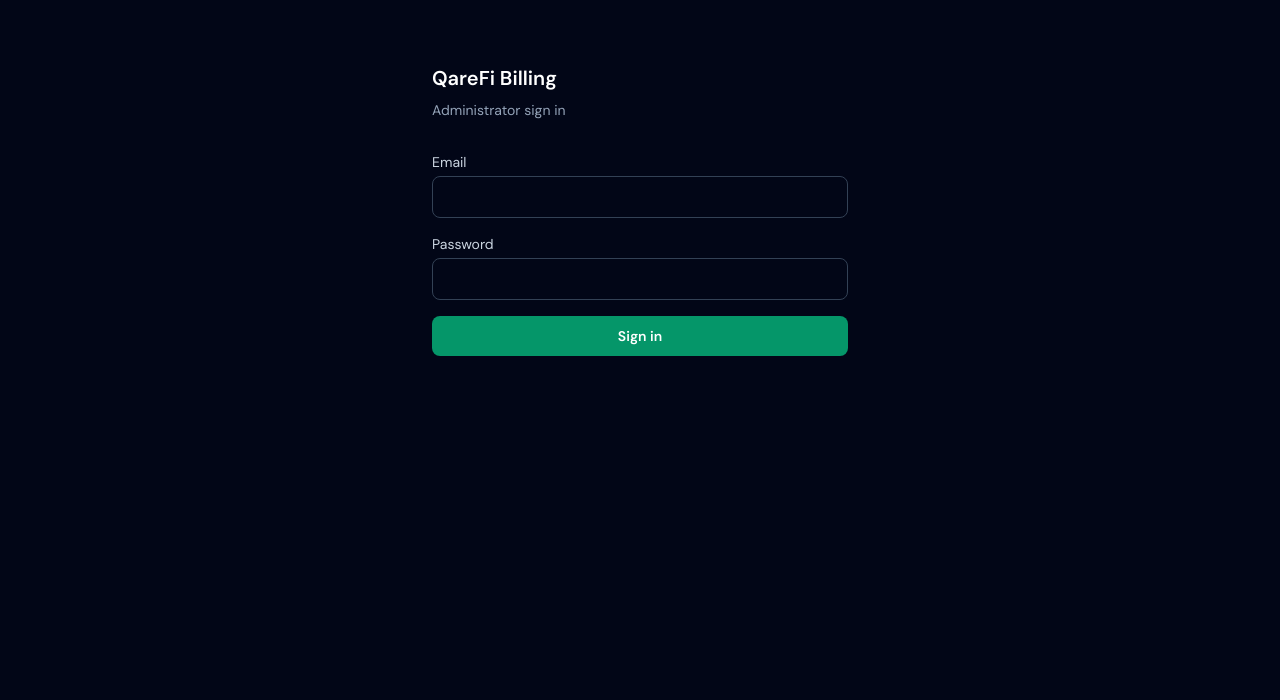
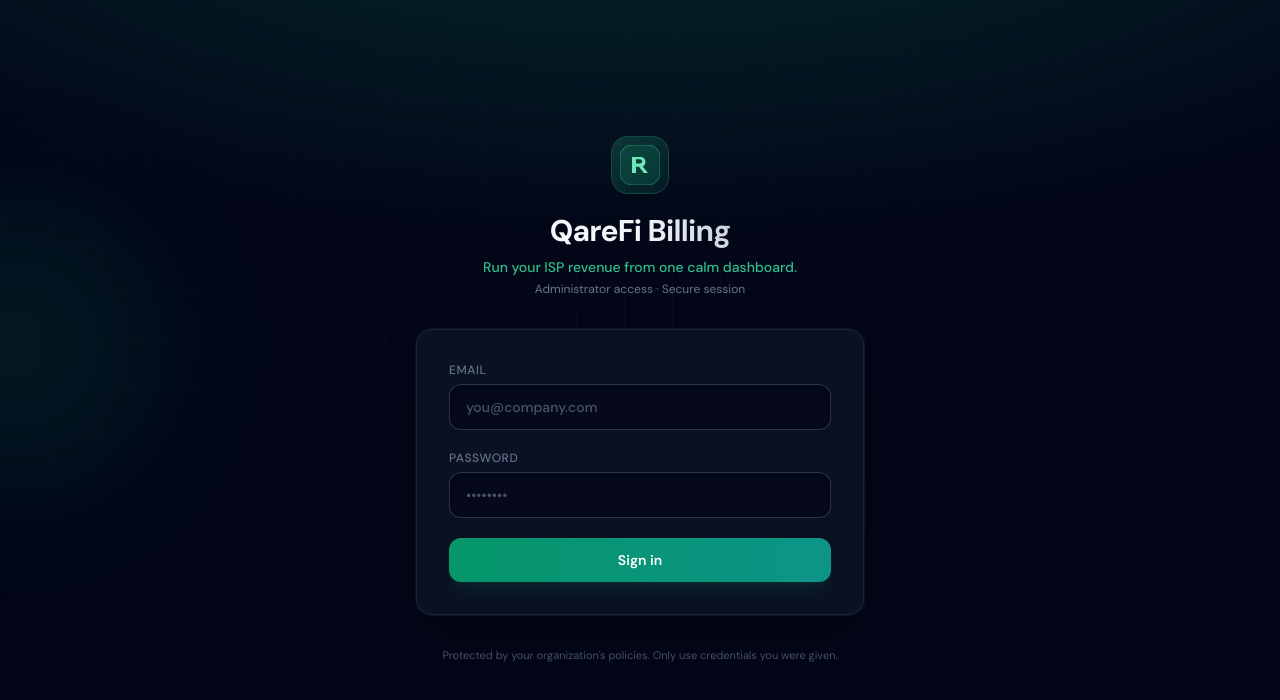
Before and after one commit to Qareda-Technology-Inc/iPayNotify, a React (Vite) app in the folder client/: page / in a window 1280 px wide. Shown: the top 700 px of the page. Built offline with nearby package versions, Linux system fonts and the light colour scheme; no server answers.

Commit message:
login page update

```diff
--- a/client/src/screens/Login.jsx
+++ b/client/src/screens/Login.jsx
@@ -1,6 +1,26 @@
 import { useEffect, useState } from 'react';
 import { setToken, setActingOrganizationId } from '../authStorage.js';
 import { publicFetch } from '../api.js';
+
+function LogoMark({ className = '' }) {
+  return (
+    <svg className={className} viewBox="0 0 40 40" fill="none" xmlns="http://www.w3.org/2000/svg" aria-hidden>
+      <rect width="40" height="40" rx="12" className="fill-emerald-500/15 stroke-emerald-400/40" strokeWidth="1" />
+      <path
+        d="M12 28V12h8.2c3.1 0 5.3 2 5.3 4.9 0 2.1-1.1 3.7-2.9 4.4L28 28h-4.2l-4.8-6.2h-3V28H12zm4-9.6h3.8c1.4 0 2.3-.8 2.3-2.1 0-1.3-.9-2.1-2.3-2.1H16v4.2z"
+        className="fill-emerald-300"
+      />
+    </svg>
+  );
+}
+
+function FieldShell({ children }) {
+  return (
+    <div className="rounded-xl border border-slate-700/80 bg-slate-950/60 shadow-inner shadow-black/20 transition-colors focus-within:border-emerald-500/50 focus-within:ring-2 focus-within:ring-emerald-500/25">
+      {children}
+    </div>
+  );
+}
 
 export function Login({ onDone }) {
   const [email, setEmail] = useState('');
@@ -110,56 +130,108 @@
   }
 
   return (
-    <div className="mx-auto max-w-md px-4 py-16">
-      <h1 className="text-xl font-semibold text-white">QareFi Billing</h1>
-      <p className="mt-2 text-sm text-slate-400">Administrator sign in</p>
+    <div className="relative flex min-h-screen flex-col items-center justify-center overflow-hidden px-4 py-12">
+      {/* ambient */}
+      <div
+        className="pointer-events-none absolute inset-0 bg-[radial-gradient(ellipse_80%_50%_at_50%_-20%,rgba(16,185,129,0.22),transparent)]"
+        aria-hidden
+      />
+      <div
+        className="pointer-events-none absolute -left-32 top-1/4 h-72 w-72 rounded-full bg-emerald-500/10 blur-3xl"
+        aria-hidden
+      />
+      <div
+        className="pointer-events-none absolute -right-24 bottom-0 h-80 w-80 rounded-full bg-teal-500/8 blur-3xl"
+        aria-hidden
+      />
+      <div
+        className="pointer-events-none absolute inset-0 bg-[linear-gradient(to_right,rgba(148,163,184,0.04)_1px,transparent_1px),linear-gradient(to_bottom,rgba(148,163,184,0.04)_1px,transparent_1px)] bg-[size:48px_48px] [mask-image:radial-gradient(ellipse_70%_60%_at_50%_40%,black,transparent)]"
+        aria-hidden
+      />
+
+      <div className="relative z-10 w-full max-w-md">
+        <div className="mb-8 text-center">
+          <div className="mx-auto flex h-14 w-14 items-center justify-center rounded-2xl bg-gradient-to-br from-emerald-400/20 to-teal-600/10 ring-1 ring-emerald-400/30">
+            <LogoMark className="h-10 w-10" />
+          </div>
+          <h1 className="mt-5 bg-gradient-to-r from-white via-slate-100 to-slate-400 bg-clip-text text-2xl font-bold tracking-tight text-transparent sm:text-3xl">
+            QareFi Billing
+          </h1>
+          <p className="mt-2 text-sm font-medium text-emerald-400/90">Run your ISP revenue from one calm dashboard.</p>
+          <p className="mt-1 text-xs text-slate-500">Administrator access · Secure session</p>
+        </div>
+
+        <div className="rounded-2xl border border-slate-800/90 bg-slate-900/70 p-6 shadow-2xl shadow-black/40 ring-1 ring-white/5 backdrop-blur-md sm:p-8">
+          {step === 'verify' && (
+            <div className="mb-6 flex items-center justify-center gap-2">
+              <span className="h-1.5 w-8 rounded-full bg-slate-700" />
+              <span className="h-1.5 w-8 rounded-full bg-gradient-to-r from-emerald-500 to-teal-500" />
+            </div>
+          )}
+
           {loginVerifyEnabled && step === 'password' && (
-        <p className="mt-2 text-xs text-slate-500">
-          Organisation administrators may need a one-time code by email or SMS after password. Super administrators
-          sign in with password only.
+            <p className="mb-6 rounded-lg border border-slate-700/60 bg-slate-950/50 px-3 py-2.5 text-xs leading-relaxed text-slate-400">
+              <span className="font-medium text-slate-300">Tip:</span> Org admins may get a one-time code by email
+              or SMS after password. Super admins sign in with password only.
             </p>
           )}
 
           {step === 'password' ? (
-        <form onSubmit={onSubmitPassword} className="mt-8 space-y-4">
-          <label className="block text-sm">
-            <span className="text-slate-300">Email</span>
+            <form onSubmit={onSubmitPassword} className="space-y-5">
+              <label className="block text-sm font-medium text-slate-200">
+                <span className="mb-1.5 block text-xs uppercase tracking-wider text-slate-500">Email</span>
+                <FieldShell>
                   <input
                     type="email"
                     required
                     value={email}
                     onChange={(e) => setEmail(e.target.value)}
-              className="mt-1 w-full rounded-lg border border-slate-700 bg-slate-950 px-3 py-2.5 text-slate-100 outline-none ring-emerald-500/40 focus:ring-2"
+                    autoComplete="email"
+                    placeholder="you@company.com"
+                    className="w-full rounded-xl border-0 bg-transparent px-4 py-3 text-slate-100 placeholder:text-slate-600 focus:outline-none focus:ring-0"
                   />
+                </FieldShell>
               </label>
-          <label className="block text-sm">
-            <span className="text-slate-300">Password</span>
+              <label className="block text-sm font-medium text-slate-200">
+                <span className="mb-1.5 block text-xs uppercase tracking-wider text-slate-500">Password</span>
+                <FieldShell>
                   <input
                     type="password"
                     required
                     value={password}
                     onChange={(e) => setPassword(e.target.value)}
-              className="mt-1 w-full rounded-lg border border-slate-700 bg-slate-950 px-3 py-2.5 outline-none ring-emerald-500/40 focus:ring-2"
+                    autoComplete="current-password"
+                    placeholder="••••••••"
+                    className="w-full rounded-xl border-0 bg-transparent px-4 py-3 text-slate-100 placeholder:text-slate-600 focus:outline-none focus:ring-0"
                   />
+                </FieldShell>
               </label>
               {error && (
-            <p className="rounded-lg border border-red-500/40 bg-red-500/10 px-3 py-2 text-sm text-red-200">
+                <p
+                  role="alert"
+                  className="rounded-xl border border-red-500/35 bg-red-500/10 px-4 py-3 text-sm text-red-100"
+                >
                   {error}
                 </p>
               )}
               <button
                 type="submit"
                 disabled={loading}
-            className="w-full rounded-lg bg-emerald-600 py-2.5 text-sm font-semibold text-white hover:bg-emerald-500 disabled:opacity-50"
+                className="group relative w-full overflow-hidden rounded-xl bg-gradient-to-r from-emerald-600 to-teal-600 py-3 text-sm font-semibold text-white shadow-lg shadow-emerald-900/30 transition hover:from-emerald-500 hover:to-teal-500 hover:shadow-emerald-800/40 disabled:cursor-not-allowed disabled:opacity-55"
               >
-            {loading ? 'Signing in…' : 'Sign in'}
+                <span className="relative z-10">{loading ? 'Signing in…' : 'Sign in'}</span>
+                <span
+                  className="absolute inset-0 -translate-x-full bg-white/10 transition group-hover:translate-x-0 group-hover:duration-500"
+                  aria-hidden
+                />
               </button>
             </form>
           ) : (
-        <form onSubmit={onSubmitVerify} className="mt-8 space-y-4">
-          <p className="text-sm text-slate-300">{verifyHint()}</p>
-          <label className="block text-sm">
-            <span className="text-slate-300">Verification code</span>
+            <form onSubmit={onSubmitVerify} className="space-y-5">
+              <p className="text-center text-sm leading-relaxed text-slate-300">{verifyHint()}</p>
+              <label className="block text-sm font-medium text-slate-200">
+                <span className="mb-1.5 block text-xs uppercase tracking-wider text-slate-500">6-digit code</span>
+                <FieldShell>
                   <input
                     type="text"
                     inputMode="numeric"
@@ -169,18 +241,23 @@
                     required
                     value={code}
                     onChange={(e) => setCode(e.target.value.replace(/\D/g, '').slice(0, 6))}
-              className="mt-1 w-full rounded-lg border border-slate-700 bg-slate-950 px-3 py-2.5 font-mono tracking-widest text-slate-100 outline-none ring-emerald-500/40 focus:ring-2"
+                    placeholder="000000"
+                    className="w-full rounded-xl border-0 bg-transparent px-4 py-3 text-center font-mono text-lg tracking-[0.35em] text-slate-100 placeholder:text-slate-600 focus:outline-none focus:ring-0"
                   />
+                </FieldShell>
               </label>
               {error && (
-            <p className="rounded-lg border border-red-500/40 bg-red-500/10 px-3 py-2 text-sm text-red-200">
+                <p
+                  role="alert"
+                  className="rounded-xl border border-red-500/35 bg-red-500/10 px-4 py-3 text-sm text-red-100"
+                >
                   {error}
                 </p>
               )}
               <button
                 type="submit"
                 disabled={loading}
-            className="w-full rounded-lg bg-emerald-600 py-2.5 text-sm font-semibold text-white hover:bg-emerald-500 disabled:opacity-50"
+                className="w-full rounded-xl bg-gradient-to-r from-emerald-600 to-teal-600 py-3 text-sm font-semibold text-white shadow-lg shadow-emerald-900/30 transition hover:from-emerald-500 hover:to-teal-500 disabled:cursor-not-allowed disabled:opacity-55"
               >
                 {loading ? 'Verifying…' : 'Verify and sign in'}
               </button>
@@ -190,12 +267,18 @@
                   resetFlow();
                   setError('');
                 }}
-            className="w-full rounded-lg border border-slate-600 py-2 text-sm text-slate-300 hover:bg-slate-800/50"
+                className="w-full rounded-xl border border-slate-600/80 bg-slate-950/40 py-3 text-sm font-medium text-slate-300 transition hover:border-slate-500 hover:bg-slate-800/50"
               >
-            Back
+                Back to password
               </button>
             </form>
           )}
         </div>
+
+        <p className="mt-8 text-center text-[11px] text-slate-600">
+          Protected by your organization&apos;s policies. Only use credentials you were given.
+        </p>
+      </div>
+    </div>
   );
 }
```
Also changed, not shown: 1 other file (tests, documents, lock files or other folders). Lines whose indentation alone changed are shown as unchanged.
